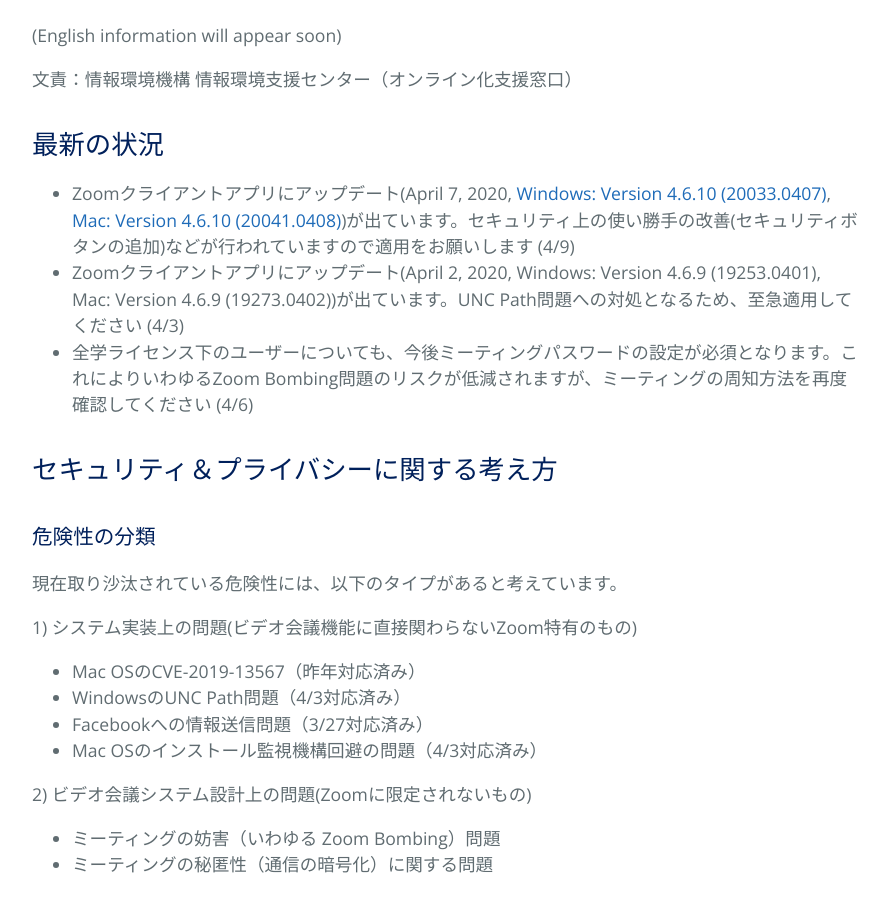
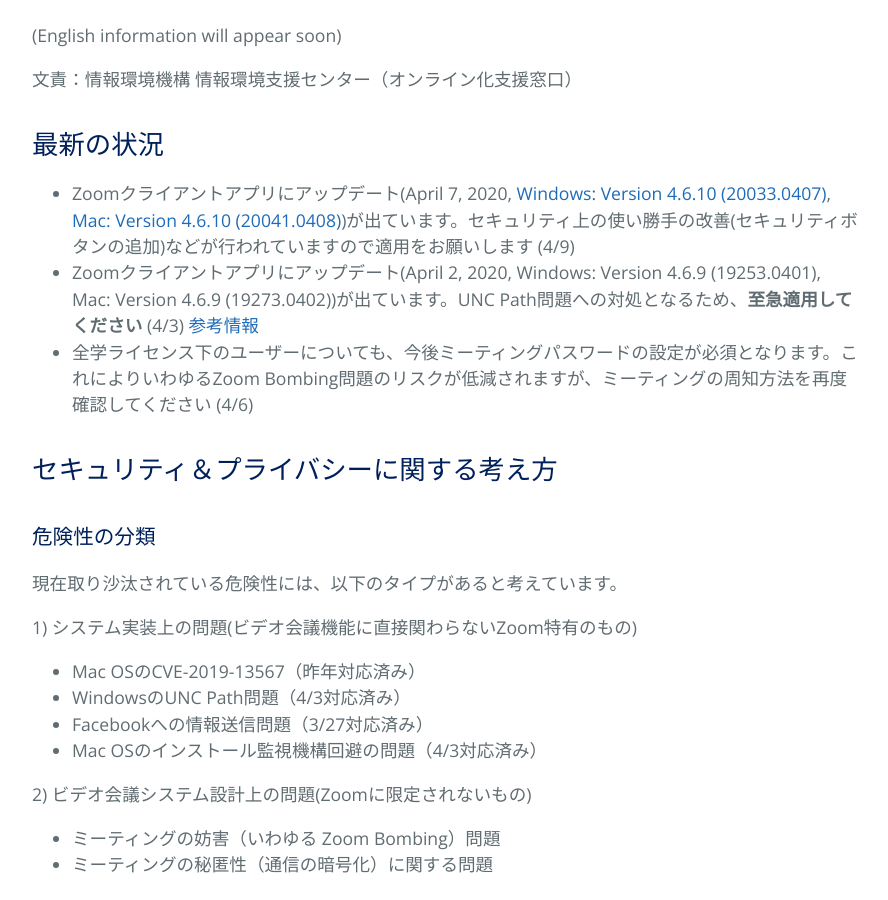
Before and after one commit to kyoto-u/online-edu, a Jekyll site: the page built from zoom-security.md, in a window 1280 px wide and 900 px high, scrolled down 505 px. Shown: the whole window, without its empty margins (192-1080 px from the left). Built offline with Jekyll 4.4.1, drawn with Linux system fonts in a browser that asks for light colours.

Commit message:
Update zoom-security.md

```diff
--- a/zoom-security.md
+++ b/zoom-security.md
@@ -10,7 +10,7 @@ title: オンラインミーティングサービス(Zoom全学ライセンス)
 ## 最新の状況
 
 - Zoomクライアントアプリにアップデート(April 7, 2020, [Windows: Version 4.6.10 (20033.0407)](https://support.zoom.us/hc/en-us/articles/201361953-New-Updates-for-Windows), [Mac: Version 4.6.10 (20041.0408)](https://support.zoom.us/hc/en-us/articles/201361963-New-Updates-for-macOS))が出ています。セキュリティ上の使い勝手の改善(セキュリティボタンの追加)などが行われていますので適用をお願いします (4/9)
-- Zoomクライアントアプリにアップデート(April 2, 2020, Windows: Version 4.6.9 (19253.0401), Mac: Version 4.6.9 (19273.0402))が出ています。UNC Path問題への対処となるため、至急適用してください (4/3)
+- Zoomクライアントアプリにアップデート(April 2, 2020, Windows: Version 4.6.9 (19253.0401), Mac: Version 4.6.9 (19273.0402))が出ています。UNC Path問題への対処となるため、**至急適用してください** (4/3) [参考情報](https://www.ipa.go.jp/security/ciadr/vul/alert20200403.html)
 - 全学ライセンス下のユーザーについても、今後ミーティングパスワードの設定が必須となります。これによりいわゆるZoom Bombing問題のリスクが低減されますが、ミーティングの周知方法を再度確認してください (4/6)
 
 
```
